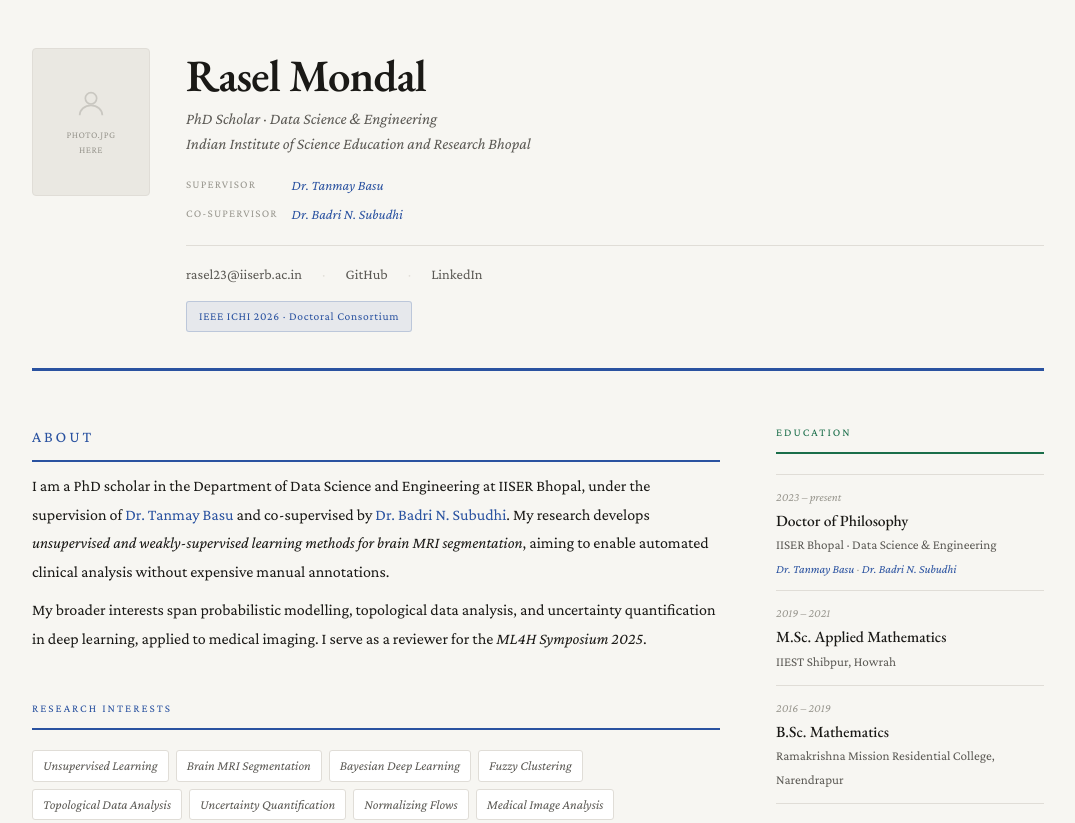
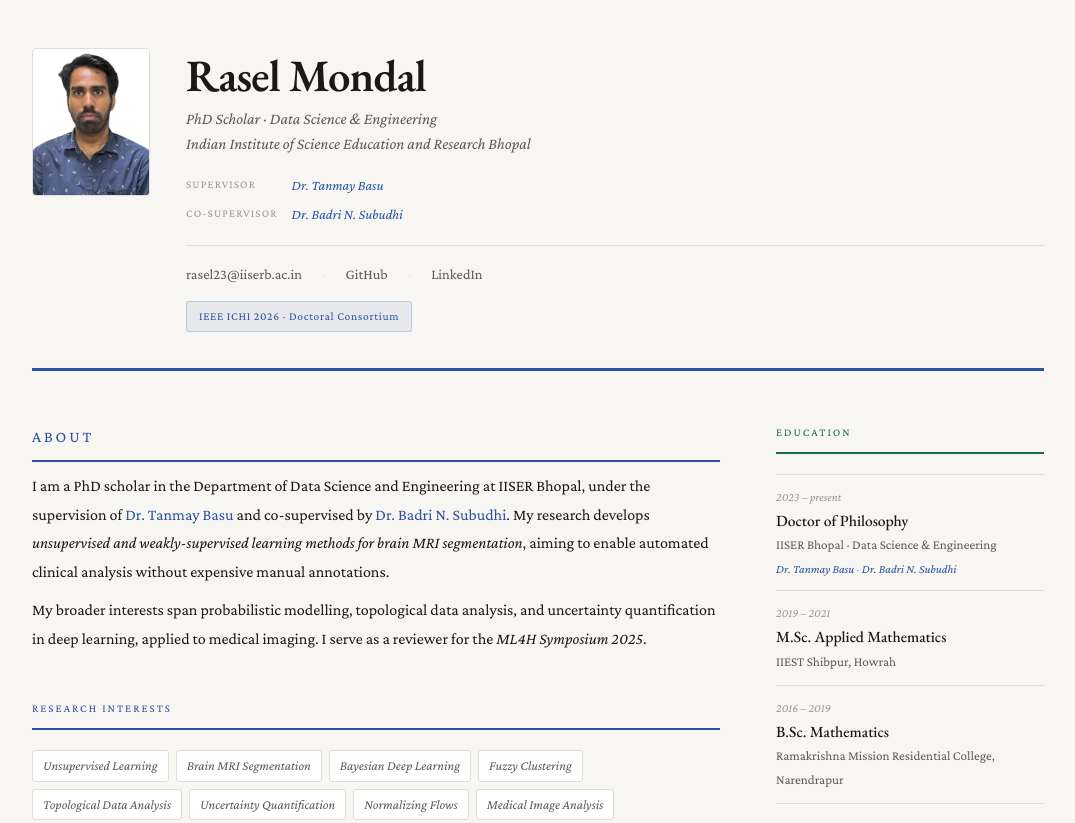
Before and after one commit to Rasel2316/Rasel2316.github.io, a plain HTML site: page index.html in a window 1280 px wide. Shown: the top 823 px of the page, without its empty margins (102-1177 px from the left). Drawn offline with nearby package versions, Linux system fonts and the light colour scheme.

Commit message:
Update index.html

```diff
--- a/index.html
+++ b/index.html
@@ -317,13 +317,7 @@
             3. Replace it with just one line:
                <img src="photo.jpg" alt="Rasel Mondal" />
           -->
-          <div class="photo-placeholder">
-            <svg width="34" height="34" viewBox="0 0 24 24" fill="none" stroke="currentColor" stroke-width="1.2">
-              <circle cx="12" cy="8" r="4"/>
-              <path d="M4 20c0-4 3.6-7 8-7s8 3 8 7"/>
-            </svg>
-            <span>photo.jpg<br/>here</span>
-          </div>
+          <img src="photo.jpg" alt="Rasel Mondal" />
         </div>
       </div>
 
```
